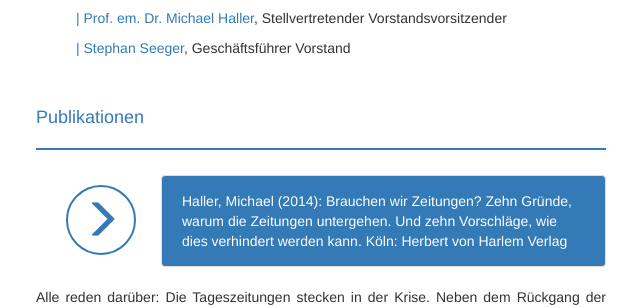
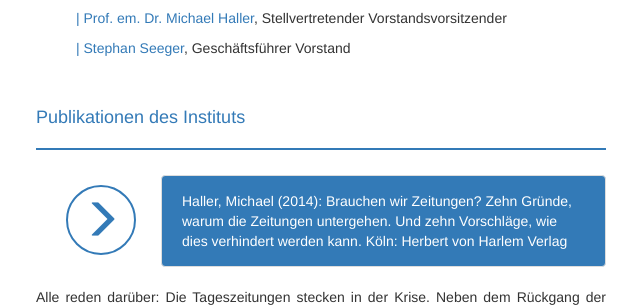
Before and after one commit to susedev/test, a Jekyll site: the page built from ueber-uns.html, in a window 1280 px wide and 900 px high, scrolled down 918 px. Shown: the part 153-460 px from the top of the window, without its empty margins (229-869 px from the left). Built offline with Jekyll 4.4.1, drawn with Linux system fonts in a browser that asks for light colours; nearby versions of some CDN libraries.

Commit message:
Update ueber-uns.html

```diff
--- a/ueber-uns.html
+++ b/ueber-uns.html
@@ -28,7 +28,7 @@ title: Über uns
 
 <p style="text-align: justify;">&nbsp;</p>
 
-<h3>Publikationen</h3>
+<h3>Publikationen des Instituts</h3>
 
 <div class="box" style="background-color: #337AB7; height:2px; margin-top:20px; margin-bottom:25px;">&nbsp;</div>
 
```
